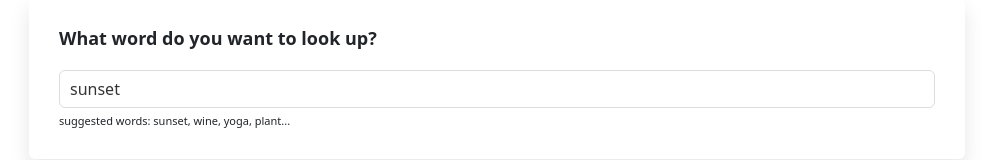
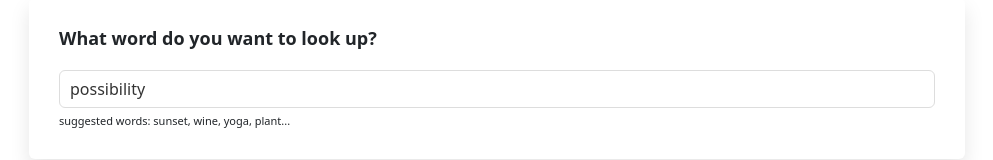
Before and after one commit to aenia12/reactadd.project, a React (Create React App) app: page / in a window 1280 px wide. Shown: the part 237-397 px from the top of the page, without its empty margins (143-1136 px from the left). Built offline with nearby package versions, Linux system fonts and the light colour scheme; no server answers.

Commit message:
Worked on app.js.

```diff
--- a/src/App.js
+++ b/src/App.js
@@ -9,7 +9,7 @@ export default function App() {
           <strong>Dictionary</strong>
         </header>
         <main>
-          <Dictionary defaultKeyword="sunset" />
+          <Dictionary defaultKeyword="possibility" />
         </main>
         <footer className="App-footer">
           <small>
```
